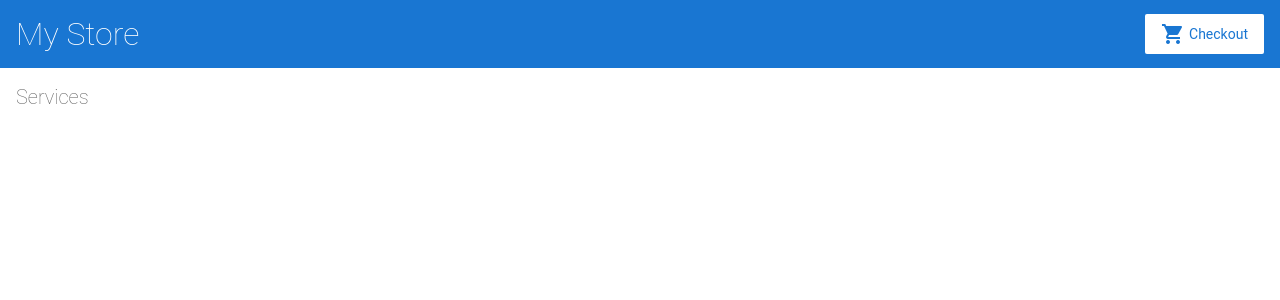
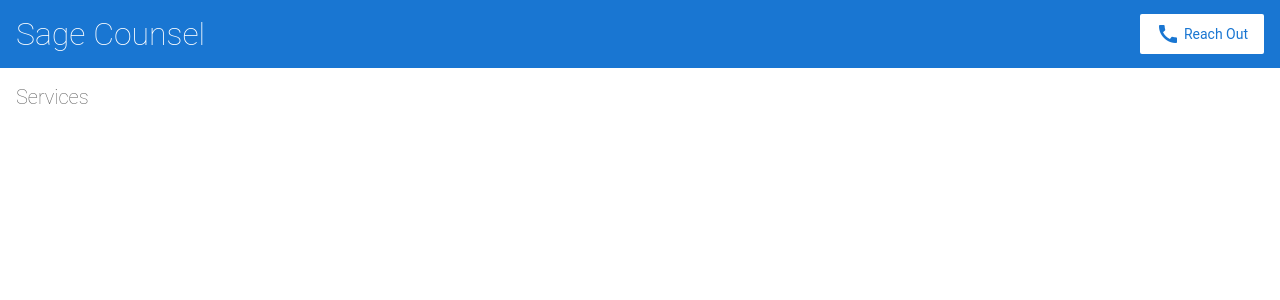
Before and after one commit to bumble70/sage-counsel, an Angular app: page / in a window 1280 px wide. Shown: the top 300 px of the page. Built offline with nearby package versions, Linux system fonts and the light colour scheme.

Commit message:
2 files modified, 1 added, 1 deleted

```diff
--- a/src/app/product-list/product-list.component.ts
+++ b/src/app/product-list/product-list.component.ts
@@ -1,6 +1,7 @@
 import { Component } from '@angular/core';
 
 import { products } from '../products';
+import { services } from '../services';
 
 @Component({
   selector: 'app-product-list',
--- a/src/app/top-bar/top-bar.component.html
+++ b/src/app/top-bar/top-bar.component.html
@@ -1,8 +1,8 @@
 <a [routerLink]="['/']">
-  <h1>My Store</h1>
+  <h1>Sage Counsel</h1>
 </a>
 
-<a class="button fancy-button"><i class="material-icons">shopping_cart</i>Checkout</a>
+<a class="button fancy-button"><i class="material-icons">call</i>Reach Out</a>
 
 <!--
 Copyright Google LLC. All Rights Reserved.
```
Also changed, not shown: src/app/services.ts (renamed from src/app/top-bar/services.ts).
